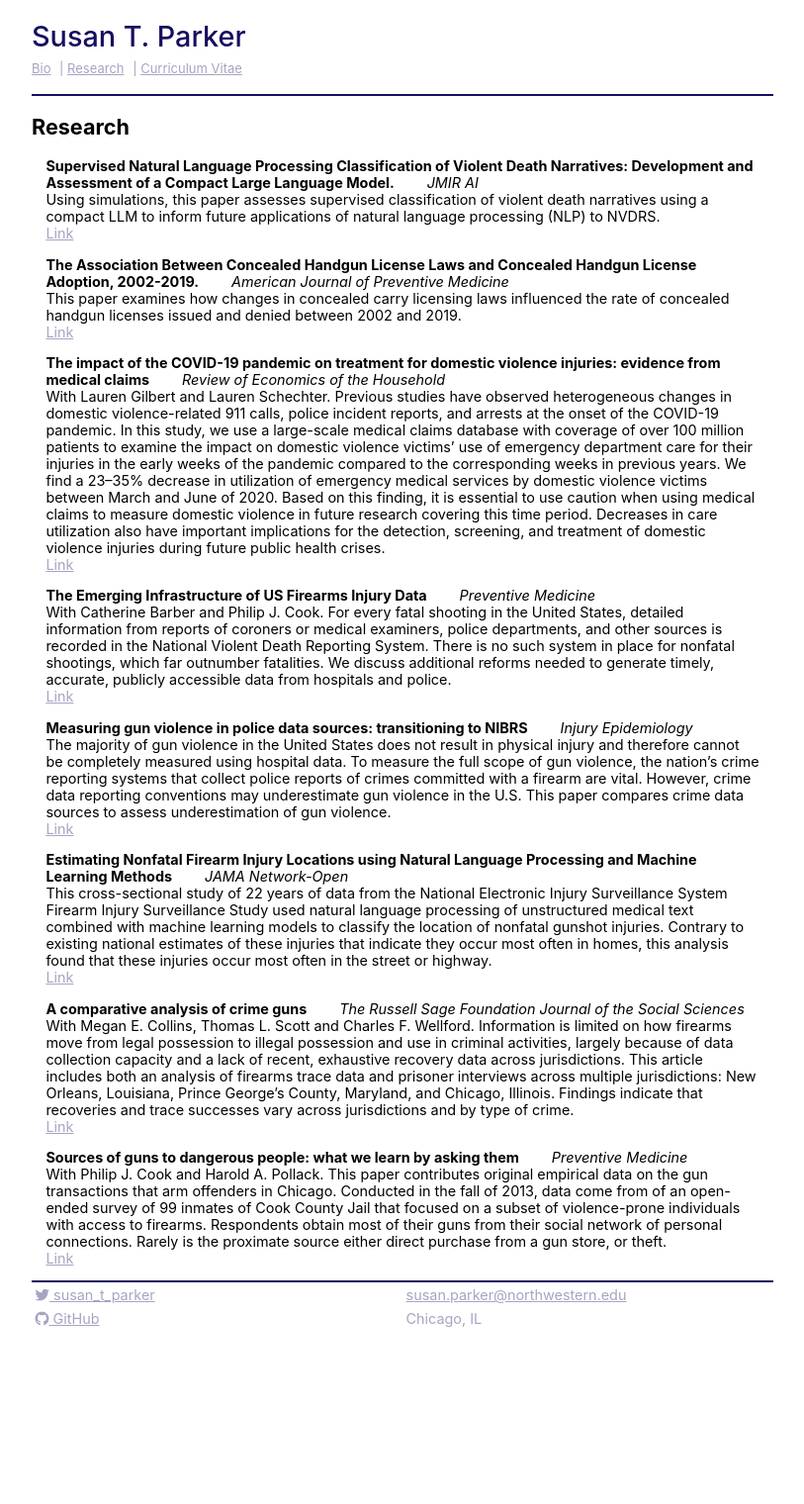
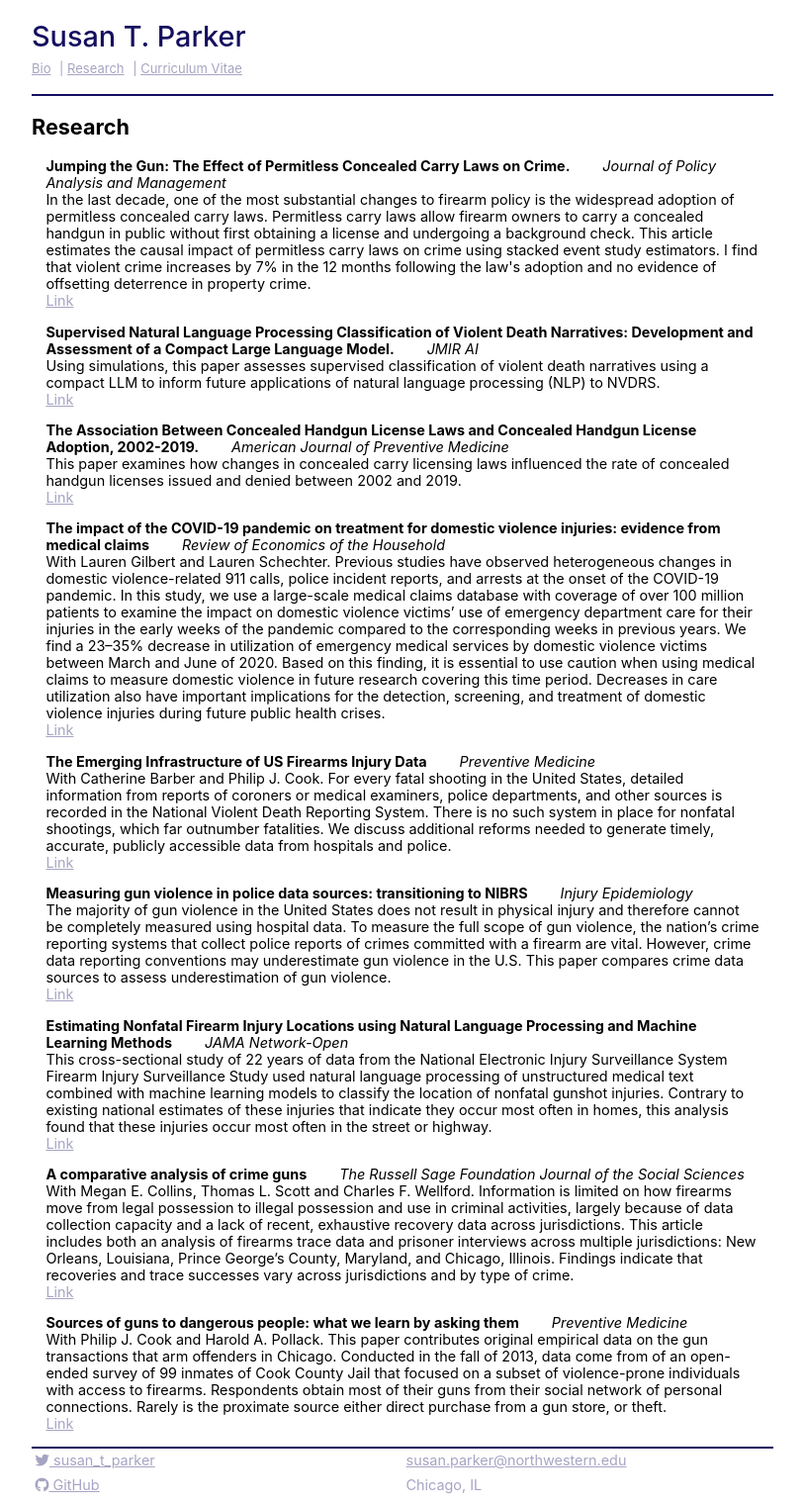
Before and after one commit to sparker6/sparker6.github.io, a Jekyll site: the page built from research.md, in a window 1280 px wide. Shown: the whole page at 99% size, without its empty margins (96-909 px from the left). Built offline with Jekyll 4.4.1, drawn with Linux system fonts in a browser that asks for light colours; our own code applies the rules of GitHub Pages for plain Markdown files; before the commit the page ends 1353 px from its top, so only the background shows below that.

Commit message:
update publications

```diff
--- a/_data/publications.yml
+++ b/_data/publications.yml
@@ -1,3 +1,8 @@
+- title: "Jumping the Gun: The Effect of Permitless Concealed Carry Laws on Crime."
+  journal: "Journal of Policy Analysis and Management"
+  link: "https://doi.org/10.1002/pam.70123"
+  description: "In the last decade, one of the most substantial changes to firearm policy is the widespread adoption of permitless concealed carry laws. Permitless carry laws allow firearm owners to carry a concealed handgun in public without first obtaining a license and undergoing a background check. This article estimates the causal impact of permitless carry laws on crime using stacked event study estimators. I find that violent crime increases by 7% in the 12 months following the law's adoption and no evidence of offsetting deterrence in property crime."
+
 - title: "Supervised Natural Language Processing Classification of Violent Death Narratives: Development and Assessment of a Compact Large Language Model."
   journal: "JMIR AI"
   link: "https://ai.jmir.org/2025/1/e68212/"
```
